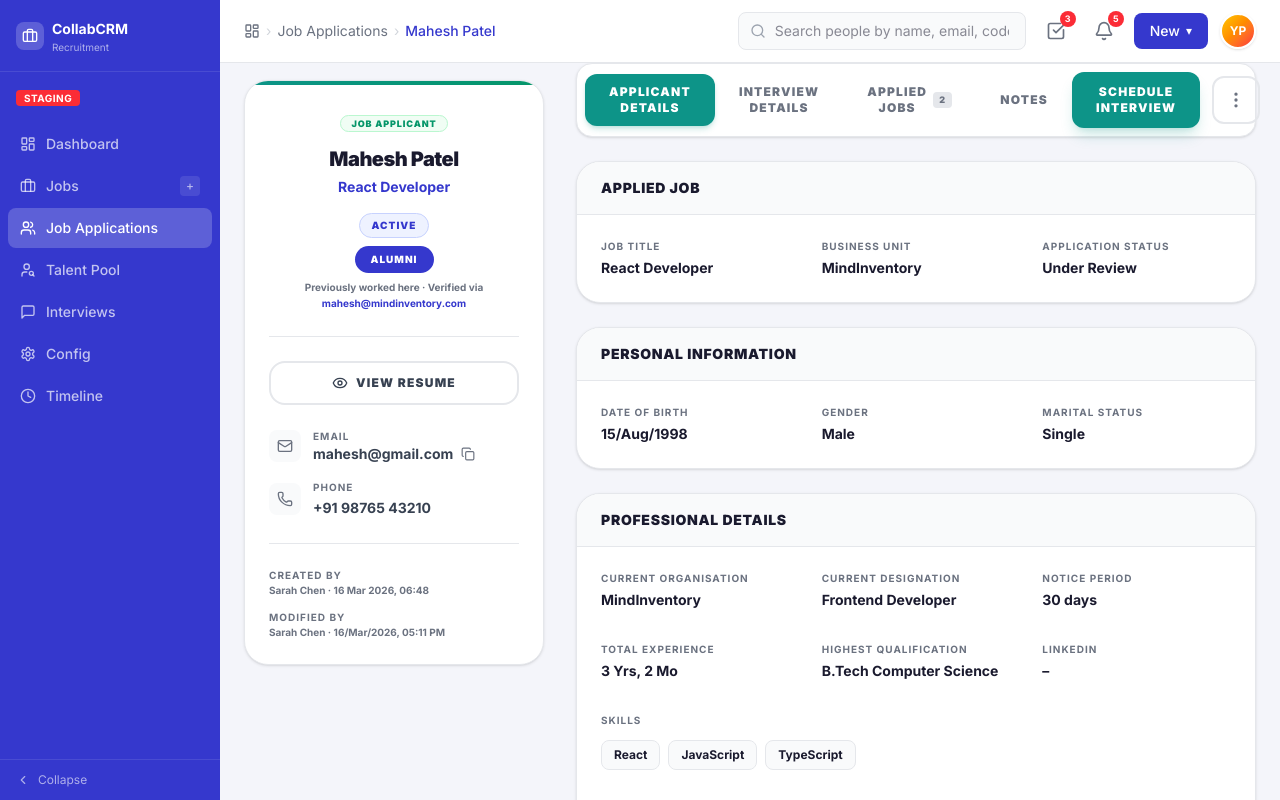
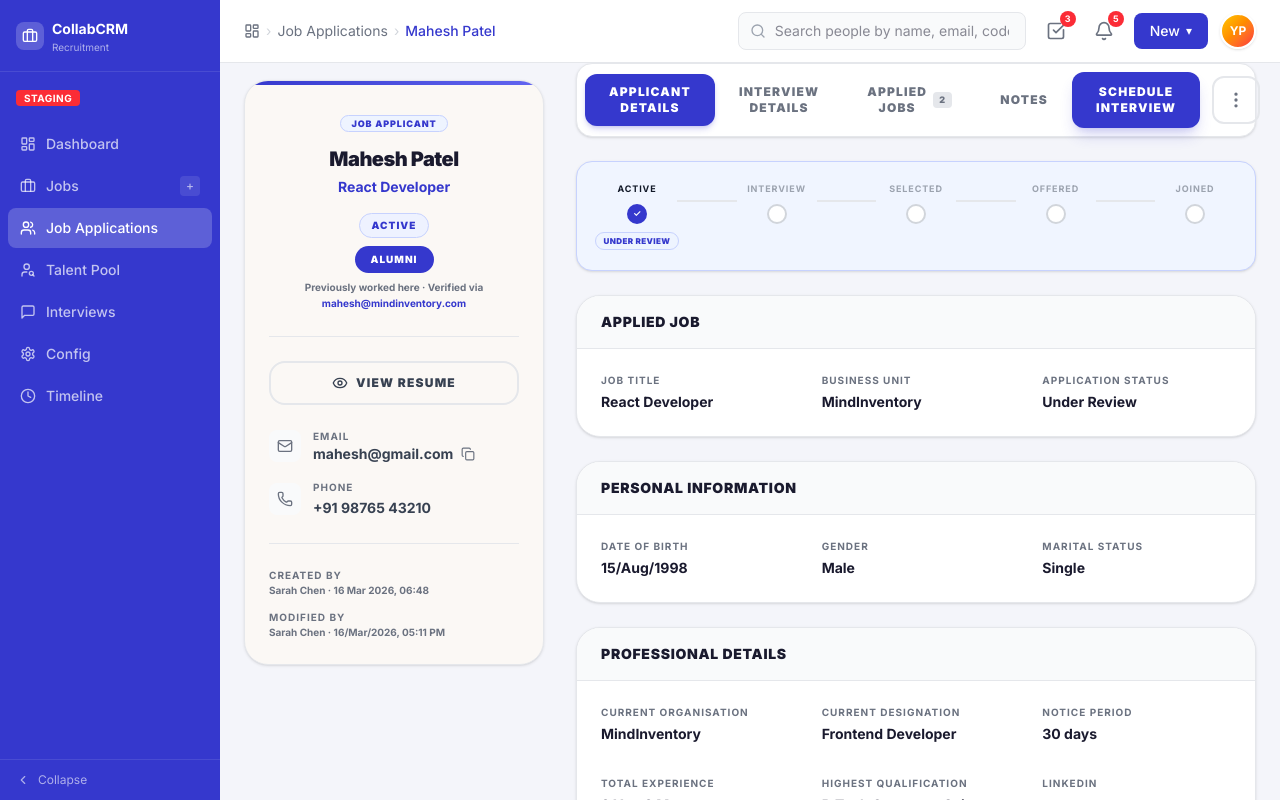
Before and after one commit to yashangvyas-cyber/CollabCareers, a React (Vite) app: page /crm/candidates/1 in a window 1280 px wide. Shown: the top 800 px of the page. Built offline with nearby package versions, Linux system fonts and the light colour scheme.

Commit message:
feat: implement candidate pipeline visualization and update styling across candidate and talent pool detail pages

```diff
--- a/src/pages/CandidateDetailPage.tsx
+++ b/src/pages/CandidateDetailPage.tsx
@@ -1,4 +1,4 @@
-import { useState } from 'react';
+import React, { useState } from 'react';
 import { useParams, Link, Navigate } from 'react-router-dom';
 import CRMLayout from '../components/CRMLayout';
 import { Mail, Phone, Copy, Eye, MoreVertical, ExternalLink, UserCheck, EyeOff, ArrowUpDown, ArrowUp, ArrowDown, ChevronDown } from 'lucide-react';
@@ -45,6 +45,9 @@ const APP_STATUS_STYLE: Record<string, { border: string; text: string; bg: strin
   'Archived':              { border: 'rgb(203,213,225)', text: 'rgb(71,85,105)',   bg: 'rgb(248,250,252)', dot: 'rgb(100,116,139)' },
   'Offer Revoked':         { border: 'rgb(255,221,211)', text: 'rgb(255,87,34)',   bg: 'rgb(255,247,244)', dot: 'rgb(255,137,100)' },
   'No Show':               { border: 'rgb(253,186,116)', text: 'rgb(120,53,15)',   bg: 'rgb(255,247,237)', dot: 'rgb(217,119,6)'   },
+  'Active':                { border: 'rgb(191,219,254)', text: 'rgb(29,78,216)',   bg: 'rgb(239,246,255)', dot: 'rgb(59,130,246)'  },
+  'Cancelled':             { border: 'rgb(209,213,219)', text: 'rgb(75,85,99)',    bg: 'rgb(249,250,251)', dot: 'rgb(107,114,128)' },
+  'Future':                { border: 'rgb(199,210,254)', text: 'rgb(67,56,202)',   bg: 'rgb(238,242,255)', dot: 'rgb(99,102,241)'  },
 };
 
 const CANDIDATE_STATUS_STYLE: Record<string, { bg: string; text: string; border: string }> = {
@@ -100,6 +103,36 @@ function SortIcon({ active, dir }: { active: boolean; dir: 'asc' | 'desc' | null
   return dir === 'asc' ? <ArrowUp className="w-3 h-3 text-[#3538CD]" /> : <ArrowDown className="w-3 h-3 text-[#3538CD]" />;
 }
 
+const PIPELINE_STAGES = ['Active', 'Interview', 'Selected', 'Offered', 'Joined'] as const;
+
+type PipelineStateInfo = {
+  stageIndex: number;
+  type: 'active' | 'hold' | 'exit' | 'complete';
+  label: string;
+};
+
+const STATUS_PIPELINE_MAP: Record<string, PipelineStateInfo> = {
+  'Applied':               { stageIndex: 0, type: 'active',   label: 'Applied' },
+  'Under Review':          { stageIndex: 0, type: 'active',   label: 'Under Review' },
+  'Active':                { stageIndex: 0, type: 'active',   label: 'Active' },
+  'Shortlisted':           { stageIndex: 0, type: 'active',   label: 'Shortlisted' },
+  'Interview in Progress': { stageIndex: 1, type: 'active',   label: 'Interview in Progress' },
+  'Selected':              { stageIndex: 2, type: 'active',   label: 'Selected' },
+  'Offer Made':            { stageIndex: 3, type: 'active',   label: 'Offer Made' },
+  'Offer Accepted':        { stageIndex: 4, type: 'complete', label: 'Offer Accepted' },
+  'Joined':                { stageIndex: 4, type: 'complete', label: 'Joined' },
+  'On Hold':               { stageIndex: 1, type: 'hold',     label: 'On Hold' },
+  'Future':                { stageIndex: 0, type: 'hold',     label: 'Future Consideration' },
+  'Rejected':              { stageIndex: 1, type: 'exit',     label: 'Rejected' },
+  'No Show':               { stageIndex: 1, type: 'exit',     label: 'No Show' },
+  'Cancelled':             { stageIndex: 0, type: 'exit',     label: 'Cancelled' },
+  'Withdrawn':             { stageIndex: 0, type: 'exit',     label: 'Withdrawn' },
+  'Offer Declined':        { stageIndex: 3, type: 'exit',     label: 'Offer Declined' },
+  'Offer Revoked':         { stageIndex: 3, type: 'exit',     label: 'Offer Revoked' },
+  'Not Joined':            { stageIndex: 4, type: 'exit',     label: 'Not Joined' },
+  'Archived':              { stageIndex: 0, type: 'exit',     label: 'Archived' },
+};
+
 export default function CandidateDetailPage() {
   const { candidateId } = useParams();
   const { candidates, applications, jobs } = useApp();
@@ -153,6 +186,38 @@ export default function CandidateDetailPage() {
 
   const toggleAppliedSort = () => setAppliedSortDir(d => d === 'asc' ? 'desc' : 'asc');
 
+  // Pipeline state
+  const pipelineState: PipelineStateInfo = (() => {
+    if (candidateStatus === 'Blacklisted') return { stageIndex: 0, type: 'exit', label: 'Blacklisted' };
+    if (candidateStatus === 'Discarded')   return { stageIndex: 0, type: 'exit', label: 'Discarded' };
+    if (latestApp) return STATUS_PIPELINE_MAP[latestApp.status] ?? { stageIndex: 0, type: 'active', label: latestApp.status };
+    return { stageIndex: 0, type: 'active', label: 'Applied' };
+  })();
+
+  const pipelineDotColor = (idx: number) => {
+    if (idx > pipelineState.stageIndex) return 'bg-white border-[#D1D5DB] text-transparent';
+    if (idx === pipelineState.stageIndex) {
+      if (pipelineState.type === 'exit') return 'bg-red-500 border-red-500 text-white';
+      if (pipelineState.type === 'hold') return 'bg-amber-400 border-amber-400 text-white';
+      return 'bg-[#3538CD] border-[#3538CD] text-white';
+    }
+    return 'bg-[#3538CD] border-[#3538CD] text-white';
+  };
+
+  const pipelineSegColor = (idx: number) => {
+    if (idx >= pipelineState.stageIndex) return 'bg-[#E5E7EB]';
+    if (pipelineState.type === 'exit') return 'bg-red-300';
+    if (pipelineState.type === 'hold') return 'bg-amber-300';
+    return 'bg-[#3538CD]';
+  };
+
+  const pipelineBannerStyle = {
+    active:   { bg: 'bg-[#EEF4FF]', text: 'text-[#3538CD]',  border: 'border-[#C7D2FE]', icon: '●' },
+    hold:     { bg: 'bg-amber-50',  text: 'text-amber-700',  border: 'border-amber-200', icon: '⏸' },
+    exit:     { bg: 'bg-red-50',    text: 'text-red-700',    border: 'border-red-200',   icon: '✕' },
+    complete: { bg: 'bg-green-50',  text: 'text-green-700',  border: 'border-green-200', icon: '✓' },
+  }[pipelineState.type];
+
   const sortedApps = [...candidateApplications].sort((a, b) => {
     if (!appliedSortDir) return 0;
     const da = a.appliedAt ? new Date(a.appliedAt).getTime() : 0;
@@ -170,11 +235,11 @@ export default function CandidateDetailPage() {
       <div className="flex gap-8 items-start">
         {/* LEFT SIDEBAR */}
         <div className="w-[300px] shrink-0 sticky top-[80px]">
-          <div className="bg-white rounded-3xl border border-[#E5E7EB] shadow-sm overflow-hidden">
-            <div className="h-1 bg-gradient-to-r from-[#0D9488] to-[#059669]" />
+          <div className="bg-[#FBF8F5] rounded-3xl border border-[#E5E7EB] shadow-sm overflow-hidden">
+            <div className="h-1 bg-gradient-to-r from-[#3538CD] to-[#6366F1]" />
             <div className="p-6 flex flex-col items-center">
               <div className="mb-3">
-                <span className="px-2.5 py-0.5 text-[9px] font-black uppercase tracking-widest rounded-full bg-[#F0FDF4] text-[#059669] border border-[#BBF7D0]">
+                <span className="px-2.5 py-0.5 text-[9px] font-black uppercase tracking-widest rounded-full bg-[#EEF4FF] text-[#3538CD] border border-[#C7D2FE]">
                   Job Applicant
                 </span>
               </div>
@@ -273,6 +338,7 @@ export default function CandidateDetailPage() {
 
         {/* MAIN CONTENT */}
         <div className="flex-1 min-w-0">
+
           <div className="flex items-center justify-between mb-6 bg-white p-2 rounded-2xl border border-[#E5E7EB] shadow-sm">
             <div className="flex items-center">
               {tabs.map((tab) => {
@@ -283,7 +349,7 @@ export default function CandidateDetailPage() {
                     onClick={() => setActiveTab(tab)}
                     className={`px-6 py-2.5 text-xs font-black uppercase tracking-widest transition-all rounded-xl flex items-center gap-1.5 ${
                       isActive
-                        ? 'bg-[#0D9488] text-white shadow-md shadow-[#0D9488]/20'
+                        ? 'bg-[#3538CD] text-white shadow-md shadow-[#3538CD]/20'
                         : 'text-[#6B7280] hover:text-[#111827] hover:bg-[#F9FAFB]'
                     }`}
                   >
@@ -298,7 +364,7 @@ export default function CandidateDetailPage() {
               })}
             </div>
             <div className="flex items-center gap-3 pr-2">
-              <button className="bg-[#0D9488] text-white px-6 py-3 rounded-xl text-xs font-black uppercase tracking-widest hover:bg-[#0B7C72] transition-all shadow-lg shadow-[#0D9488]/20">
+              <button className="bg-[#3538CD] text-white px-6 py-3 rounded-xl text-xs font-black uppercase tracking-widest hover:bg-[#2D3AB5] transition-all shadow-lg shadow-[#3538CD]/20">
                 Schedule Interview
               </button>
               <button className="p-3 rounded-xl border-2 border-[#E5E7EB] hover:bg-[#F9FAFB] transition-all">
@@ -310,6 +376,33 @@ export default function CandidateDetailPage() {
           <div className="space-y-6">
             {activeTab === 'Applicant Details' && (
               <>
+                {/* Pipeline Bar */}
+                <div className="bg-[#F0F5FF] rounded-2xl border border-[#C7D2FE] shadow-sm p-5">
+                  <div className="flex items-start">
+                    {PIPELINE_STAGES.map((stage, idx) => {
+                      const isCurrent = idx === pipelineState.stageIndex;
+                      const dotEls: React.ReactNode[] = [];
+                      dotEls.push(
+                        <div key={stage} className="flex flex-col items-center shrink-0 w-20">
+                          <span className={`text-[9px] font-bold uppercase tracking-widest mb-2 ${isCurrent ? 'text-[#111827]' : 'text-[#9CA3AF]'}`}>{stage}</span>
+                          <div className={`w-5 h-5 rounded-full border-2 flex items-center justify-center text-[9px] font-black ${pipelineDotColor(idx)}`}>
+                            {idx === pipelineState.stageIndex && pipelineState.type === 'exit' ? '✕' : idx <= pipelineState.stageIndex ? '✓' : ''}
+                          </div>
+                          {isCurrent && (
+                            <span className={`mt-2 px-2 py-0.5 text-[8px] font-black uppercase tracking-wider rounded-full border whitespace-nowrap ${pipelineBannerStyle.bg} ${pipelineBannerStyle.text} ${pipelineBannerStyle.border}`}>
+                              {pipelineState.label}
+                            </span>
+                          )}
+                        </div>
+                      );
+                      if (idx < PIPELINE_STAGES.length - 1) {
+                        dotEls.push(<div key={`seg-${idx}`} className={`flex-1 h-0.5 mt-[18px] ${pipelineSegColor(idx)}`} />);
+                      }
+                      return dotEls;
+                    })}
+                  </div>
+                </div>
+
                 {/* Applied Job card */}
                 {appliedJob && (
                   <div className="bg-white rounded-3xl border border-[#E5E7EB] shadow-sm overflow-hidden">
--- a/src/pages/TalentPoolDetailsPage.tsx
+++ b/src/pages/TalentPoolDetailsPage.tsx
@@ -65,6 +65,9 @@ const APP_STATUS_STYLE: Record<string, { border: string; text: string; bg: strin
   'Archived':              { border: 'rgb(203,213,225)', text: 'rgb(71,85,105)',   bg: 'rgb(248,250,252)', dot: 'rgb(100,116,139)' },
   'Offer Revoked':         { border: 'rgb(255,221,211)', text: 'rgb(255,87,34)',   bg: 'rgb(255,247,244)', dot: 'rgb(255,137,100)' },
   'No Show':               { border: 'rgb(253,186,116)', text: 'rgb(120,53,15)',   bg: 'rgb(255,247,237)', dot: 'rgb(217,119,6)'   },
+  'Active':                { border: 'rgb(191,219,254)', text: 'rgb(29,78,216)',   bg: 'rgb(239,246,255)', dot: 'rgb(59,130,246)'  },
+  'Cancelled':             { border: 'rgb(209,213,219)', text: 'rgb(75,85,99)',    bg: 'rgb(249,250,251)', dot: 'rgb(107,114,128)' },
+  'Future':                { border: 'rgb(199,210,254)', text: 'rgb(67,56,202)',   bg: 'rgb(238,242,255)', dot: 'rgb(99,102,241)'  },
 };
 
 const CANDIDATE_STATUS_STYLE: Record<string, { bg: string; text: string; border: string }> = {
@@ -205,7 +208,7 @@ export default function TalentPoolDetailsPage() {
           {/* ── LEFT SIDEBAR ── */}
           <div className="w-[280px] shrink-0 sticky top-[80px] space-y-4">
 
-            <div className="bg-white rounded-3xl border border-[#E5E7EB] shadow-sm overflow-hidden">
+            <div className="bg-[#EEF4FF] rounded-3xl border border-[#C7D2FE] shadow-sm overflow-hidden">
               <div className="h-1 bg-gradient-to-r from-[#3538CD] to-[#6366F1]" />
               <div className="p-6 flex flex-col items-center">
 
--- a/src/store/AppContext.tsx
+++ b/src/store/AppContext.tsx
@@ -946,6 +946,14 @@ We run lean and ship often. As a PM here, your decisions have direct product imp
       modifiedBy: 'Lisa Ray',
       availabilityStatus: 'Open to Good Offers' as const,
     },
+    // ── Pipeline scenario candidates (ps1–ps7) — minimal, one app each ──
+    { id: 'ps1', firstName: 'Sanjay',   lastName: 'Kumar',  email: 'sanjay.kumar@example.com',   phone: '+91 99100 11111', isAlumni: false, candidateStatus: 'Active' as const, currentDesignation: 'Software Engineer',    currentOrg: 'HCL Technologies', noticePeriod: '30 days', source: 'Naukri',    addedByRecruiter: true, addedAt: new Date(Date.now() - 86400000 * 25).toISOString() },
+    { id: 'ps2', firstName: 'Divya',    lastName: 'Patel',  email: 'divya.patel@example.com',    phone: '+91 99100 22222', isAlumni: false, candidateStatus: 'Active' as const, currentDesignation: 'UX Designer',          currentOrg: 'Cognizant',        noticePeriod: '45 days', source: 'LinkedIn',  addedByRecruiter: true, addedAt: new Date(Date.now() - 86400000 * 20).toISOString() },
+    { id: 'ps3', firstName: 'Kiran',    lastName: 'Shah',   email: 'kiran.shah@example.com',     phone: '+91 99100 33333', isAlumni: false, candidateStatus: 'Active' as const, currentDesignation: 'Product Manager',      currentOrg: 'Wipro',            noticePeriod: '60 days', source: 'Referral',  addedByRecruiter: true, addedAt: new Date(Date.now() - 86400000 * 18).toISOString() },
+    { id: 'ps4', firstName: 'Pooja',    lastName: 'Nair',   email: 'pooja.nair@example.com',     phone: '+91 99100 44444', isAlumni: false, candidateStatus: 'Active' as const, currentDesignation: 'Backend Developer',    currentOrg: 'Infosys',          noticePeriod: '30 days', source: 'Naukri',    addedByRecruiter: true, addedAt: new Date(Date.now() - 86400000 * 15).toISOString() },
+    { id: 'ps5', firstName: 'Arun',     lastName: 'Verma',  email: 'arun.verma@example.com',     phone: '+91 99100 55555', isAlumni: false, candidateStatus: 'Active' as const, currentDesignation: 'DevOps Engineer',      currentOrg: 'TCS',              noticePeriod: 'Immediate', source: 'Referral', addedByRecruiter: true, addedAt: new Date(Date.now() - 86400000 * 12).toISOString() },
+    { id: 'ps6', firstName: 'Priyanka', lastName: 'Rao',    email: 'priyanka.rao@example.com',   phone: '+91 99100 66666', isAlumni: false, candidateStatus: 'Active' as const, currentDesignation: 'QA Engineer',          currentOrg: 'Accenture',        noticePeriod: '30 days', source: 'Naukri',    addedByRecruiter: true, addedAt: new Date(Date.now() - 86400000 * 10).toISOString() },
+    { id: 'ps7', firstName: 'Deepak',   lastName: 'Singh',  email: 'deepak.singh@example.com',   phone: '+91 99100 77777', isAlumni: false, candidateStatus: 'Active' as const, currentDesignation: 'Data Analyst',         currentOrg: 'Capgemini',        noticePeriod: '45 days', source: 'LinkedIn',  addedByRecruiter: true, addedAt: new Date(Date.now() - 86400000 * 8).toISOString() },
   ],
   applications: [
     {
```
